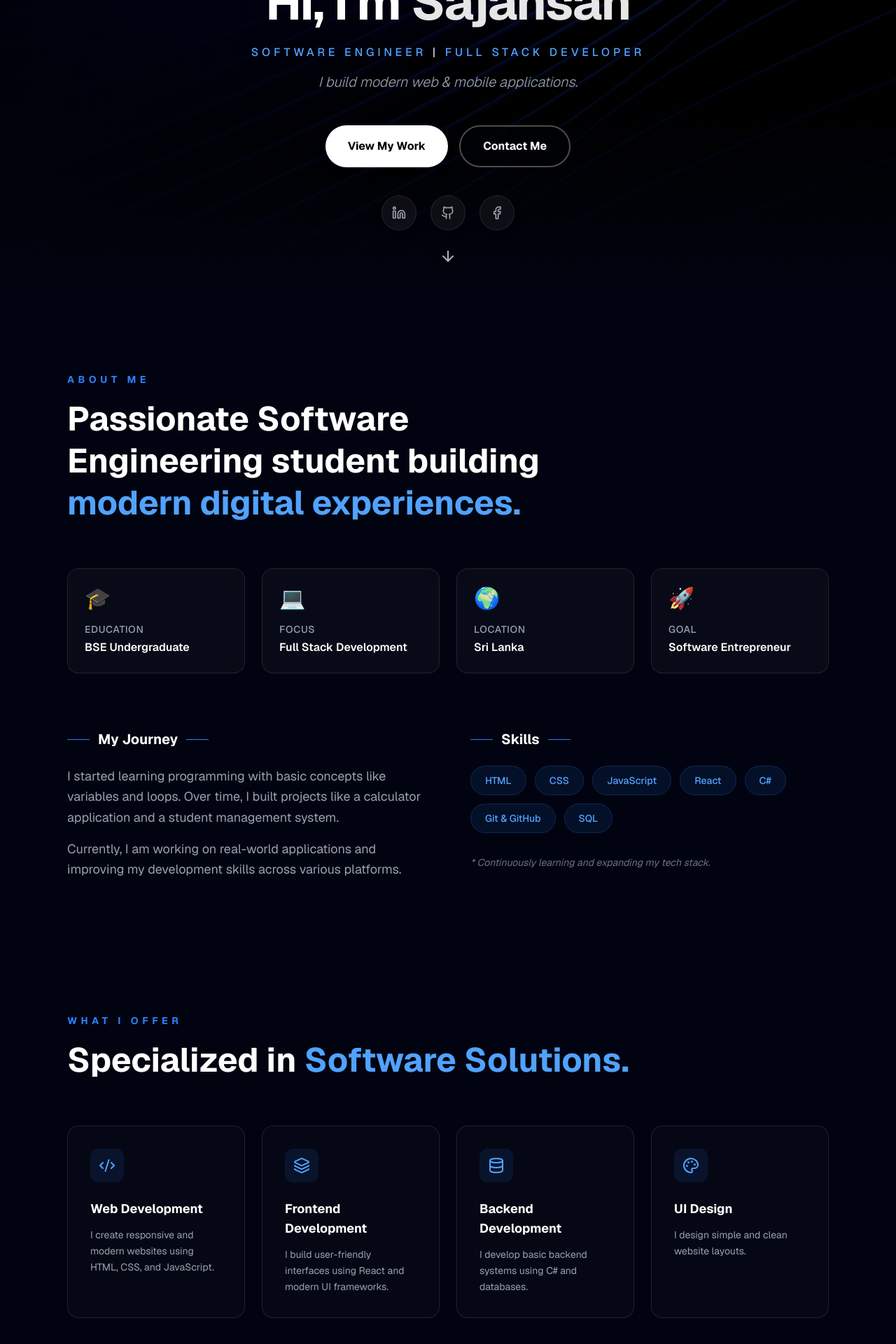
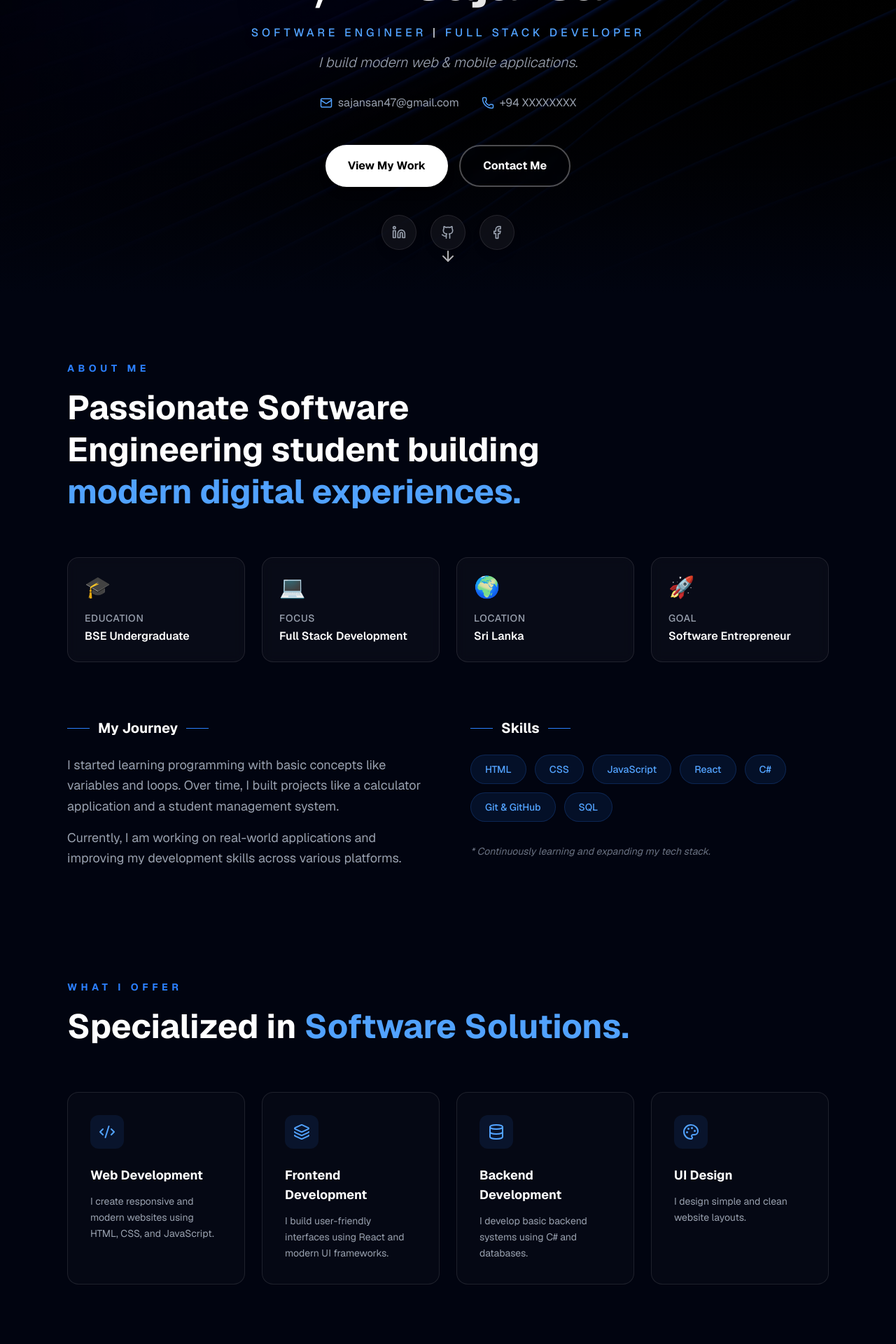
Before and after one commit to Sajansan/my-portfolio-2, a Next.js app: page / in a window 1280 px wide. Shown: the part 380-2300 px from the top of the page at 70% size. Built offline with nearby package versions, Linux system fonts and the light colour scheme.

Commit message:
Page gap reduced

```diff
--- a/components/About.tsx
+++ b/components/About.tsx
@@ -4,7 +4,7 @@ import { motion } from "framer-motion";
 
 export default function About() {
   return (
-    <section id="about" className="bg-[rgba(1,4,16,1)] flex flex-col items-center py-20 px-6 md:px-12 lg:px-24">
+    <section id="about" className="bg-[rgba(1,4,16,1)] flex flex-col items-center py-16 px-6 md:px-12 lg:px-24">
       <div className="max-w-6xl w-full pt-8">
         {/* Header */}
         <motion.div
--- a/components/Contact.tsx
+++ b/components/Contact.tsx
@@ -48,7 +48,7 @@ export default function Contact() {
   };
 
   return (
-    <section id="contact" className="bg-[rgba(1,4,16,1)] flex flex-col items-center py-20 p-6 md:p-12 lg:p-24 pt-32">
+    <section id="contact" className="bg-[rgba(1,4,16,1)] flex flex-col items-center py-16 p-6 md:p-12 lg:p-24">
       <motion.div
         initial="hidden"
         whileInView="visible"
@@ -61,24 +61,6 @@ export default function Contact() {
         <motion.p variants={itemVariants} className="text-2xl md:text-3xl font-semibold text-white mb-12 max-w-2xl leading-tight text-left">
           Let’s work together on your next project.
         </motion.p>
-
-        <div className="grid md:grid-cols-3 gap-6 mb-16">
-          {contactInfo.map((info, index) => (
-            <motion.a
-              key={index}
-              href={info.href}
-              variants={itemVariants}
-              whileHover={{ y: -5 }}
-              className="group p-8 rounded-2xl bg-white/5 border border-white/10 backdrop-blur-md transition-all duration-300 hover:bg-white/[0.08] hover:border-white/20 hover:shadow-2xl hover:shadow-blue-500/10"
-            >
-              <div className="w-12 h-12 rounded-xl bg-blue-500/10 flex items-center justify-center mb-6 group-hover:scale-110 transition-transform duration-300">
-                {info.icon}
-              </div>
-              <h4 className="text-[10px] tracking-widest uppercase text-gray-500 mb-2 font-bold">{info.label}</h4>
-              <p className="text-white font-medium group-hover:text-blue-400 transition-colors duration-300">{info.value}</p>
-            </motion.a>
-          ))}
-        </div>
 
         <div className="grid md:grid-cols-2 gap-12 items-start h-auto">
           {/* Social and Info side */}
--- a/components/Hero.tsx
+++ b/components/Hero.tsx
@@ -1,7 +1,7 @@
 "use client";
 
 import { motion } from "framer-motion";
-import { Github, Linkedin, Facebook } from "lucide-react";
+import { Github, Linkedin, Facebook, Mail, Phone } from "lucide-react";
 
 export default function Hero() {
   const scrollToSection = (id: string) => {
@@ -83,6 +83,16 @@ export default function Hero() {
           <p className="text-lg md:text-xl text-gray-400 font-light max-w-lg italic">
             I build modern web & mobile applications.
           </p>
+          <div className="flex flex-col md:flex-row gap-4 md:gap-8 mt-4 text-gray-400 text-sm md:text-base">
+            <a href="mailto:sajansan47@gmail.com" className="flex items-center gap-2 hover:text-blue-400 transition-colors">
+              <Mail size={18} className="text-blue-400" />
+              <span>sajansan47@gmail.com</span>
+            </a>
+            <a href="tel:+94XXXXXXXXX" className="flex items-center gap-2 hover:text-blue-400 transition-colors">
+              <Phone size={18} className="text-blue-400" />
+              <span>+94 XXXXXXXX</span>
+            </a>
+          </div>
         </motion.div>
 
         {/* CTA Buttons - Important for Portfolio */}
--- a/components/Services.tsx
+++ b/components/Services.tsx
@@ -78,7 +78,7 @@ export default function Services() {
   return (
     <section
       id="services"
-      className="bg-[rgba(1,4,16,1)] flex flex-col items-center py-20 px-6 md:px-12 lg:px-24"
+      className="bg-[rgba(1,4,16,1)] flex flex-col items-center py-16 px-6 md:px-12 lg:px-24"
     >
       <div className="max-w-6xl w-full pt-8">
         {/* Header */}
--- a/components/Work.tsx
+++ b/components/Work.tsx
@@ -23,7 +23,7 @@ export default function Work() {
   };
 
   return (
-    <section id="work" className="bg-[rgba(1,4,16,1)] flex flex-col items-center py-20 px-6 md:px-12 lg:px-24">
+    <section id="work" className="bg-[rgba(1,4,16,1)] flex flex-col items-center py-16 px-6 md:px-12 lg:px-24">
       <div className="max-w-6xl w-full pt-8">
         <motion.h2
           initial={{ opacity: 0, y: -20 }}
```
